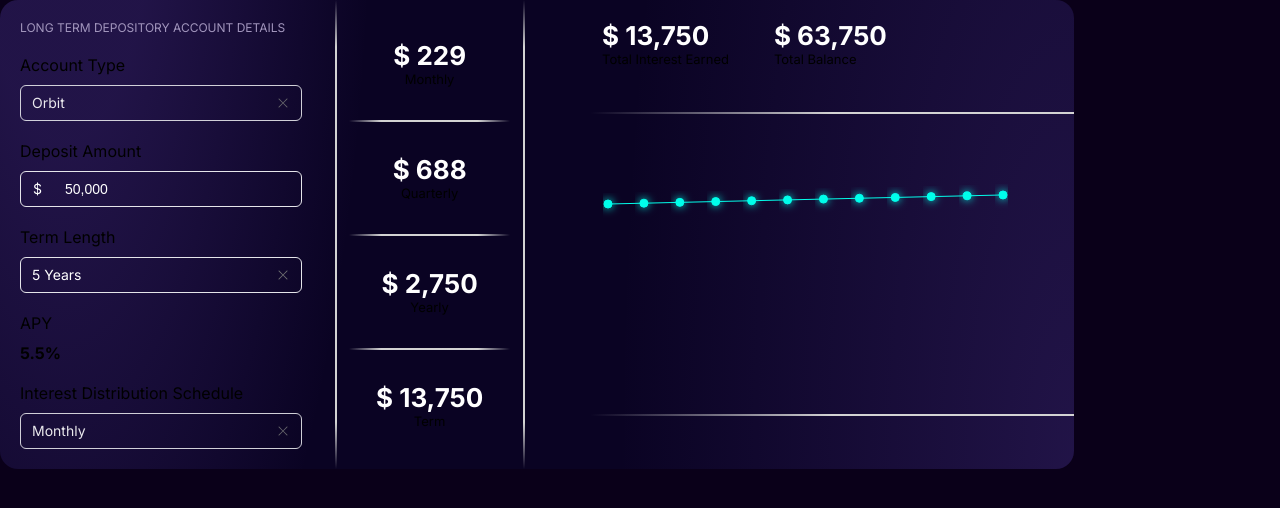
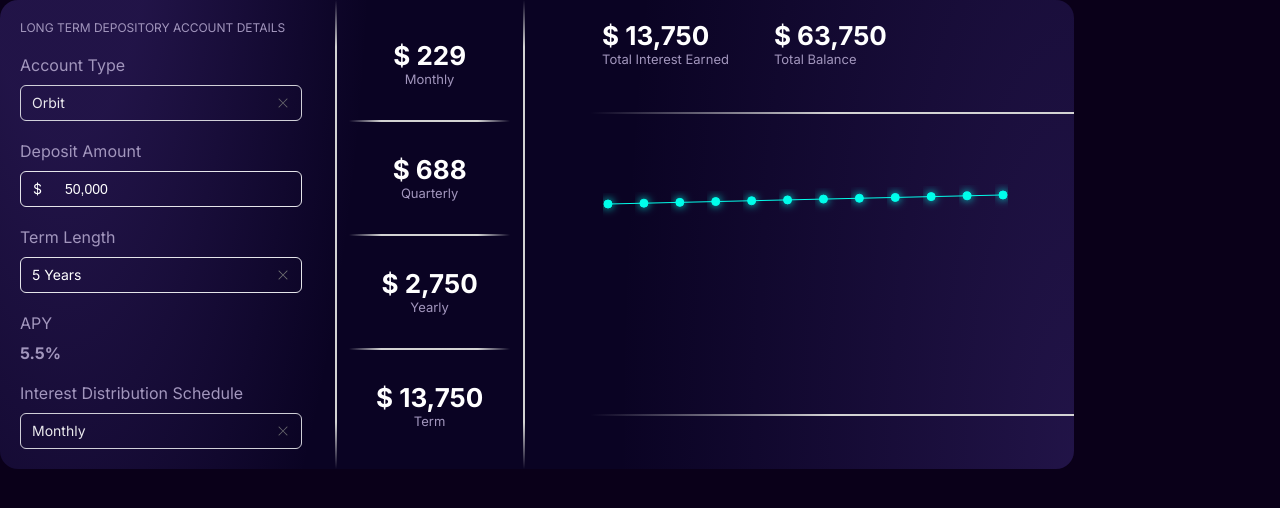
Before and after one commit to Yield2024/calculator, a Next.js app: page /components/Calculator in a window 1280 px wide. Shown: the top 508 px of the page. Built offline with nearby package versions, Linux system fonts and the light colour scheme.

Commit message:
add color and defect calculator

```diff
--- a/app/components/Calculator/calculator.module.scss
+++ b/app/components/Calculator/calculator.module.scss
@@ -66,6 +66,7 @@
 .main_left_form > div > label {
 	margin-top: 20px;
 	margin-bottom: 10px;
+	color: #a296bd;
 }
 
 .main_right {
@@ -101,6 +102,7 @@
 .main_right_header_info_balance_text,
 .main_right_header_info_earned_text {
 	font-size: 13px;
+	color: #a296bd;
 }
 
 .main_right_stats {
@@ -221,6 +223,7 @@
 
 .main_left_form_apy > p {
 	font-weight: bold;
+	color: #a296bd;
 }
 
 @media screen and (max-width: 991px) {
--- a/app/page.module.scss
+++ b/app/page.module.scss
@@ -13,6 +13,7 @@
 	display: flex;
 	justify-content: center;
 }
+
 
 // .description {
 // 	display: inherit;
```
